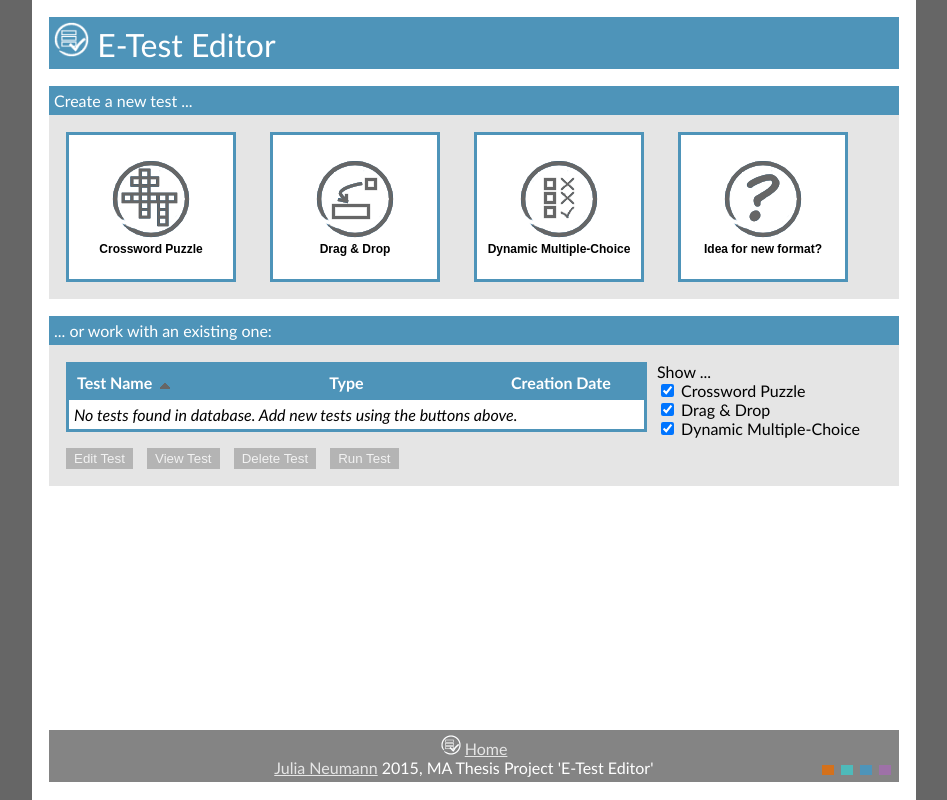
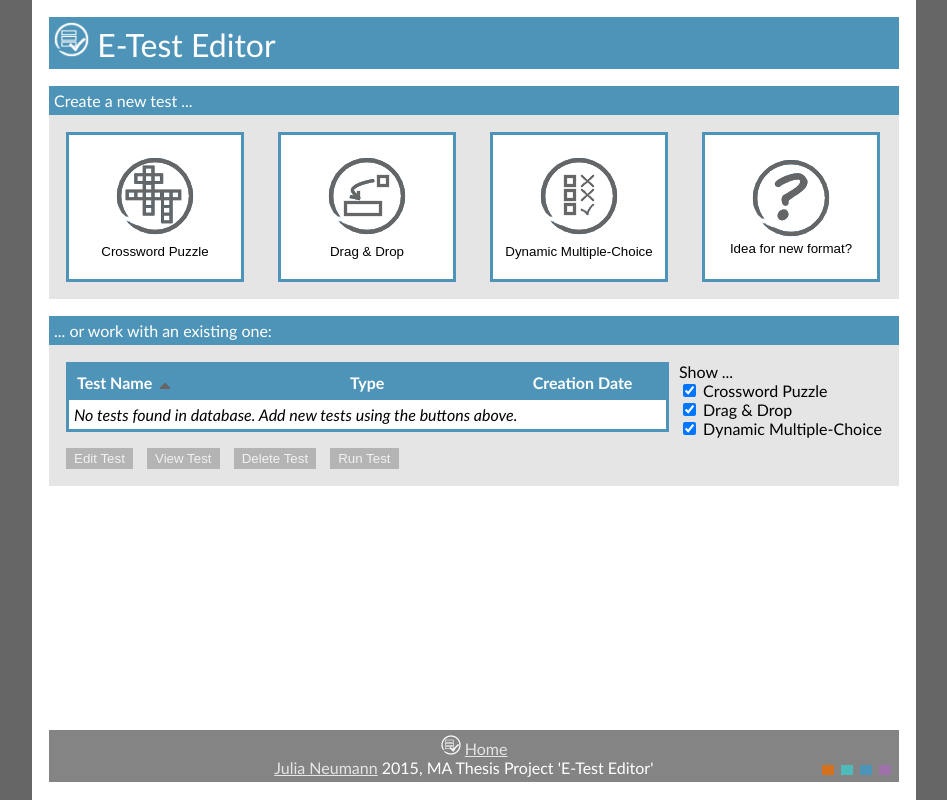
Before and after one commit to JuliaNeumann/e_tests, a PHP site: page /e_tests/ in a window 1280 px wide. Shown: the whole page, without its empty margins (166-1113 px from the left). Run offline with PHP 8.4, Linux system fonts and the light colour scheme; data comes from the database, SQL or seed files in the repository; data that the repository does not hold is empty; some libraries are stand-ins or nearby versions.

Commit message:
fix styles of index page - buttons and table wider

```diff
--- a/css/styles_index.css
+++ b/css/styles_index.css
@@ -9,7 +9,7 @@ INDEX PAGE STYLE SHEET
 
 #select_test_table {
 	float: left;
-	width: 581px;
+	width: 603px;
 	margin-right: 10px;
 }
 
@@ -31,11 +31,11 @@ INDEX PAGE STYLE SHEET
 }
 
 .test_name_column {
-	width: 244px;
+	width: 266px;
 }
 
 #test_name_header {
-	width: 262px;
+	width: 284px;
 }
 
 .test_row {
@@ -50,15 +50,15 @@ INDEX PAGE STYLE SHEET
 }
 
 .test_type_button {
-	width: 170px;
+	width: 178px;
 	min-height: 150px;
 	border-width: 3px;
 	border-style: solid;
 	margin: 17px;
 	padding: 10px 5px;
 	text-align: center;
-	font-size: 9pt;
 }
+
 
 .test_type_column {
 	width: 172px;
@@ -74,8 +74,8 @@ INDEX PAGE STYLE SHEET
 	width: 186px;
 }
 
-.test_type_label {
-	font-weight: bold;
+.test_type_icon {
+	margin-bottom: 5px;
 }
 
 #type_button_container {
--- a/index.php
+++ b/index.php
@@ -61,7 +61,7 @@ START PAGE OF APPLICATION
 	foreach ($test_types as $type) {
 ?>
 		<button type="submit" name="test_type_button" class="test_type_button border-theme-color bg-color-4" value="<?php echo $type['type_string']; ?>">
-			<img src="<?php echo ROOT_PATH . $type['type_icon']; ?>" alt="<?php echo $type['type_label']; ?> Icon" width="80px" height="80px"><br>
+			<img class="test_type_icon" src="<?php echo ROOT_PATH . $type['type_icon']; ?>" alt="<?php echo $type['type_label']; ?> Icon" width="80px" height="80px"><br>
 			<div class="test_type_label"><?php echo $type['type_label']; ?></div>
 		</button>
 <?php
```
